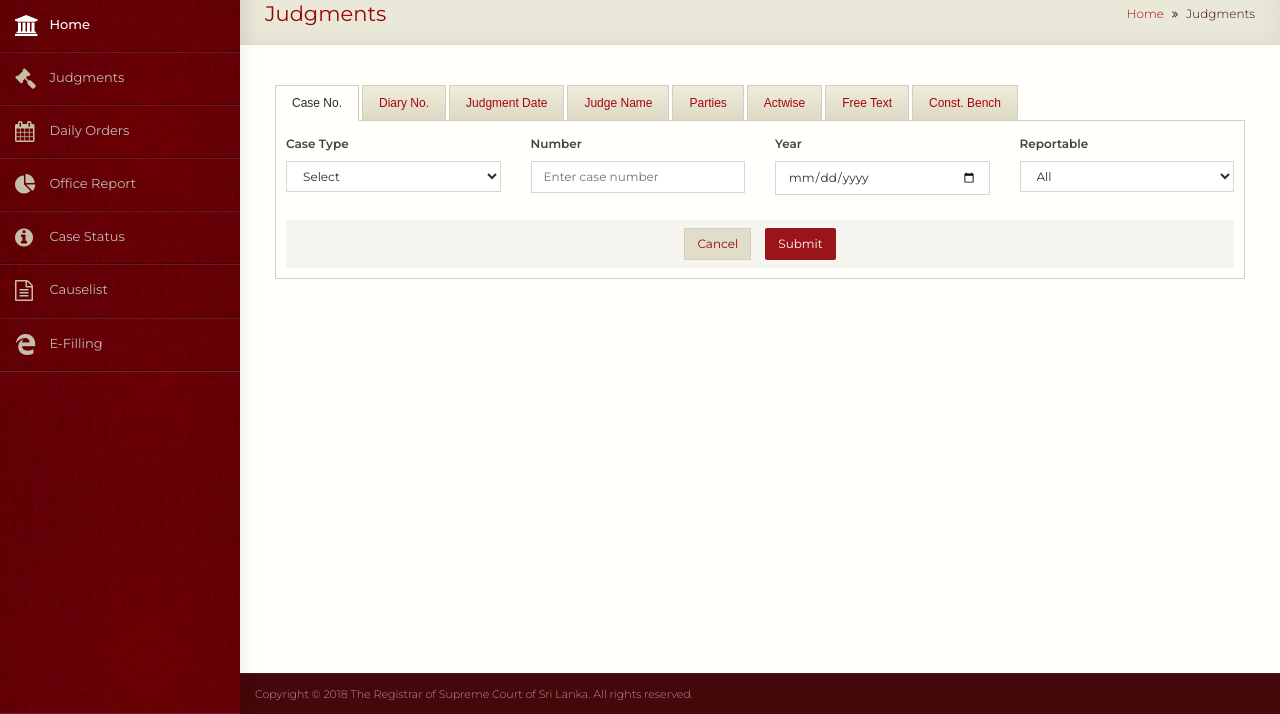
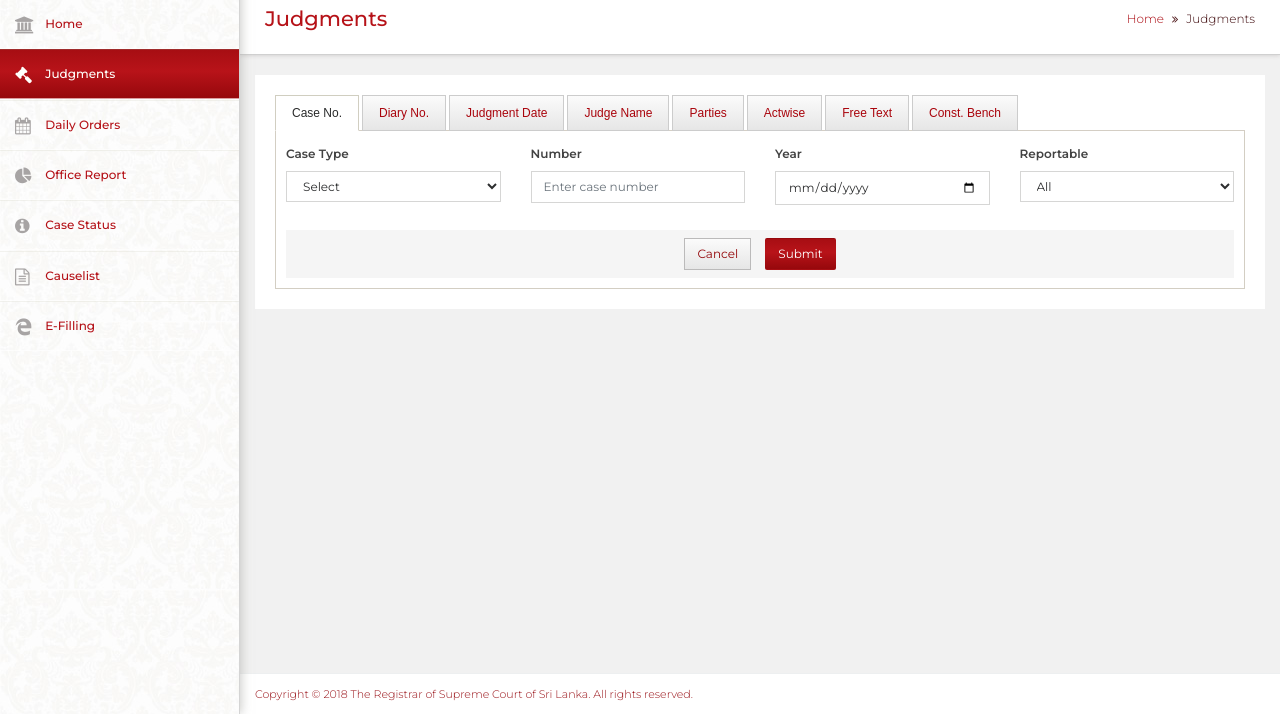
Before and after one commit to rahuldev39/shrilanka_sc_admin, a plain HTML site: page judgment.html in a window 1280 px wide. Shown: the part 86-800 px from the top of the page. Drawn offline with Linux system fonts and the light colour scheme.

Commit message:
new theme changes

```diff
--- a/css/custom.css
+++ b/css/custom.css
@@ -6,10 +6,11 @@
   .topbar .top-navbar .navbar-nav > .nav-item > span {
     color: #398bf7; }
     .topbar .navbar-light .navbar-nav .nav-item > a.nav-link {
-      color: #940508;
+    color: #f1f1db;
 }
 .topbar .navbar-light .navbar-nav .nav-item > a.nav-link:hover, .topbar .navbar-light .navbar-nav .nav-item > a.nav-link:focus {
-      color: #242a33 !important; }
+    color: #fffffb !important;
+}
 
 .logo-center .topbar .navbar-header {
   text-align: center;
@@ -27,7 +28,7 @@
       padding: 0px 15px;
   }
   .card {
-      background-color: #fffffb;
+      background-color: #ffffff;
   }
 .breadcrumb-item.active {
     color: #3c0609;
@@ -61,7 +62,8 @@ a.link:hover, a.link:focus {
   border-left: 4px solid #398bf7; }
 
   .text-themecolor {
-      color: #96050a !important;
+    color: #b61218 !important;
+    font-weight: 500;
 }
 
 .profile-tab li a.nav-link.active,
@@ -95,11 +97,10 @@ a.link:hover, a.link:focus {
 /*sidebar navigation
 *******************/
 .card-no-border .left-sidebar, .card-no-border .sidebar-nav {
-    background: #242a33;
-    background-image: url(./../assets/images/header-bg.jpg);
-    border-bottom: 1px solid #7c2729d1;
+    background: #fbfaf5;
+    border-bottom: 0px;
+    background-image: url(./../assets/images/white-bg.jpg);
 }
-
 .mini-sidebar .sidebar-nav {
   background: transparent; }
 
@@ -126,16 +127,31 @@ a.link:hover, a.link:focus {
   background: #398bf7; }
 
   .sidebar-nav > ul > li.active > a {
-  color: #ffffff;
+    color: #fffffb;
+    background-color: #6f2023;
+    background: -moz-linear-gradient(to bottom, #a70e13 0%,#b81319 44%,#96080c 100%);
+    background: -webkit-linear-gradient(to bottom, #a70e13 0%,#b81319 44%,#96080c 100%);
+    background: linear-gradient(to bottom, #a70e13 0%,#b81319 44%,#96080c 100%);
+    filter: progid:DXImageTransform.Microsoft.gradient( startColorstr='#711614', endColorstr='#430807',GradientType=0 );
 }
   .sidebar-nav > ul > li.active > a i {
     color: #ffffff; }
 
-.sidebar-nav ul li a.active, .sidebar-nav ul li a:hover {
-  color: #ffffff; }
-  .sidebar-nav ul li a.active i, .sidebar-nav ul li a:hover i {
-    color: #ffffff; }
 
+
+
+.sidebar-nav ul li a:hover {
+color: #b51218;
+}
+.sidebar-nav ul li a:hover i {
+color: #b51218;
+}
+.sidebar-nav ul li.active a,
+.sidebar-nav ul li.active a:hover,
+.sidebar-nav ul li.active a i,
+.sidebar-nav ul li.active a:hover i {
+color: #fffffb !important;
+}
 .sidebar-nav ul li.nav-small-cap {
   color: #687384; }
   .nav-tabs {
@@ -194,7 +210,7 @@ a.link:hover, a.link:focus {
 
       .nav-tabs .nav-item.show .nav-link, .nav-tabs .nav-link.active, .nav-tabs .nav-link.active:hover {
       color: #2a2b2b;
-    background-color: #fffffb;
+      background-color: #ffffff;
       border-color: #d0cec0 #d1cec1 #fff;
       background-image: none;
   }
@@ -203,13 +219,13 @@ a.link:hover, a.link:focus {
   font-size: 12px;
   font-weight: 500;
   background: #e5e696;
-      background: -moz-linear-gradient(top, #efedda 0%, #dcd9c5 100%);
-      background: -webkit-linear-gradient(top, #efedda 0%,#dcd9c5 100%);
-      background: linear-gradient(to bottom, #efedda 0%,#dcd9c5 100%);
-      filter: progid:DXImageTransform.Microsoft.gradient( startColorstr='#efedda', endColorstr='#dcd9c5',GradientType=0 );
+  background: -moz-linear-gradient(top, #fbfbfb 0%, #e6e6e6 100%);
+  background: -webkit-linear-gradient(top, #fbfbfb 0%,#e6e6e6 100%);
+  background: linear-gradient(to bottom, #fbfbfb 0%,#e6e6e6 100%);
+  filter: progid:DXImageTransform.Microsoft.gradient( startColorstr='#fbfbfb', endColorstr='#e6e6e6',GradientType=0 );
   margin-right: 3px;
   font-family: sans-serif;
-      border: 1px solid #d2cec2;
+  border: 1px solid #cccccc;
   border-radius: 0px;
 }
 
@@ -217,10 +233,10 @@ a.link:hover, a.link:focus {
     border-color: #d3cec3 #d3cec3 #d3cec3;
     color: #9c0d0f;
     background: #e5e696;
-    background: -moz-linear-gradient(top, #e4e2d1 0%, #f7f5e8 100%);
-    background: -webkit-linear-gradient(top, #e4e2d1 0%,#f7f5e8 100%);
-    background: linear-gradient(to bottom, #e4e2d1 0%,#f7f5e8 100%);
-    filter: progid:DXImageTransform.Microsoft.gradient( startColorstr='#e4e2d1', endColorstr='#f7f5e8',GradientType=0 );
+    background: -moz-linear-gradient(top, #d6d6d6 0%, #f9f9f9 100%);
+    background: -webkit-linear-gradient(top, #d6d6d6 0%,#f9f9f9 100%);
+    background: linear-gradient(to bottom, #d6d6d6 0%,#f9f9f9 100%);
+    filter: progid:DXImageTransform.Microsoft.gradient( startColorstr='#d6d6d6', endColorstr='#f9f9f9',GradientType=0 );
 }
 .tab-content .tab-body{
   padding: 10px
@@ -254,7 +270,7 @@ label {
     box-shadow: 0 0 0 0.2rem rgb(247, 245, 239);
 }
 .btn-container {
-    background-color: #f7f5ef;
+    background-color: #f5f5f5;
     padding: 8px 0px;
 }
 .btn-container .btn{
@@ -264,18 +280,29 @@ label {
     background-color: #9a1419;
     color: white;
     border-radius: 2px;
+    background: -webkit-linear-gradient(to bottom, #a70e13 0%,#b81319 44%,#96080c 100%);
+    background: linear-gradient(to bottom, #a70e13 0%,#b81319 44%,#96080c 100%);
+    filter: progid:DXImageTransform.Microsoft.gradient( startColorstr='#711614', endColorstr='#430807',GradientType=0 );
 }
 .btn-theme:hover, .btn-theme:active, .btn-theme:focus {
     background-color: #ab191e;
     color: white;
 }
 .btn-default {
-    background-color: #e1ddc9;
     color: #94080b;
-    border: 1px solid #d3cec3;
+    border: 1px solid #bbbaba;
+    background: #e5e696;
+    background: -moz-linear-gradient(top, #fbfbfb 0%, #e6e6e6 100%);
+    background: -webkit-linear-gradient(top, #fbfbfb 0%,#e6e6e6 100%);
+    background: linear-gradient(to bottom, #fbfbfb 0%,#e6e6e6 100%);
+    filter: progid:DXImageTransform.Microsoft.gradient( startColorstr='#fbfbfb', endColorstr='#e6e6e6',GradientType=0 );
 }
 .btn-default:hover, .btn-default:active, .btn-default:focus {
-    background-color: #eae7d4;
+  background: #e5e696;
+  background: -moz-linear-gradient(top, #d6d6d6 0%, #f9f9f9 100%);
+  background: -webkit-linear-gradient(top, #d6d6d6 0%,#f9f9f9 100%);
+  background: linear-gradient(to bottom, #d6d6d6 0%,#f9f9f9 100%);
+  filter: progid:DXImageTransform.Microsoft.gradient( startColorstr='#d6d6d6', endColorstr='#f9f9f9',GradientType=0 );
     color: #94080b;
 }
 .middle-text {
@@ -290,5 +317,10 @@ select.form-control:not([size]):not([multiple]) {
 }
 @media (min-width: 768px) {
   .mini-sidebar .sidebar-nav #sidebarnav > li:hover > a {
-    background: #6d0108;
-}}
+    background: #a70e12;
+    color: #f3eeee;
+}
+.mini-sidebar .sidebar-nav #sidebarnav > li:hover > a  i{
+  color: #f3eeee;
+}
+}
--- a/judgment.html
+++ b/judgment.html
@@ -249,7 +249,7 @@
                 <nav class="sidebar-nav">
                     <ul id="sidebarnav">
 
-                        <li class="active">
+                        <li >
                           <a class="waves-effect waves-dark" href="index.html">
                             <i class="fa fa-university"></i>
                             <span class="hide-menu">Home</span>
@@ -258,7 +258,7 @@
 
 
 
-                        <li>
+                        <li class="active">
                           <a class="waves-effect waves-dark" href="#">
                               <i class="fa fa-gavel"></i>
                             <span class="hide-menu">Judgments</span>
```
Also changed, not shown: assets/images/logo-text.png, assets/images/white-bg.jpg (added), css/style.css. Lines whose indentation alone changed are shown as unchanged.
